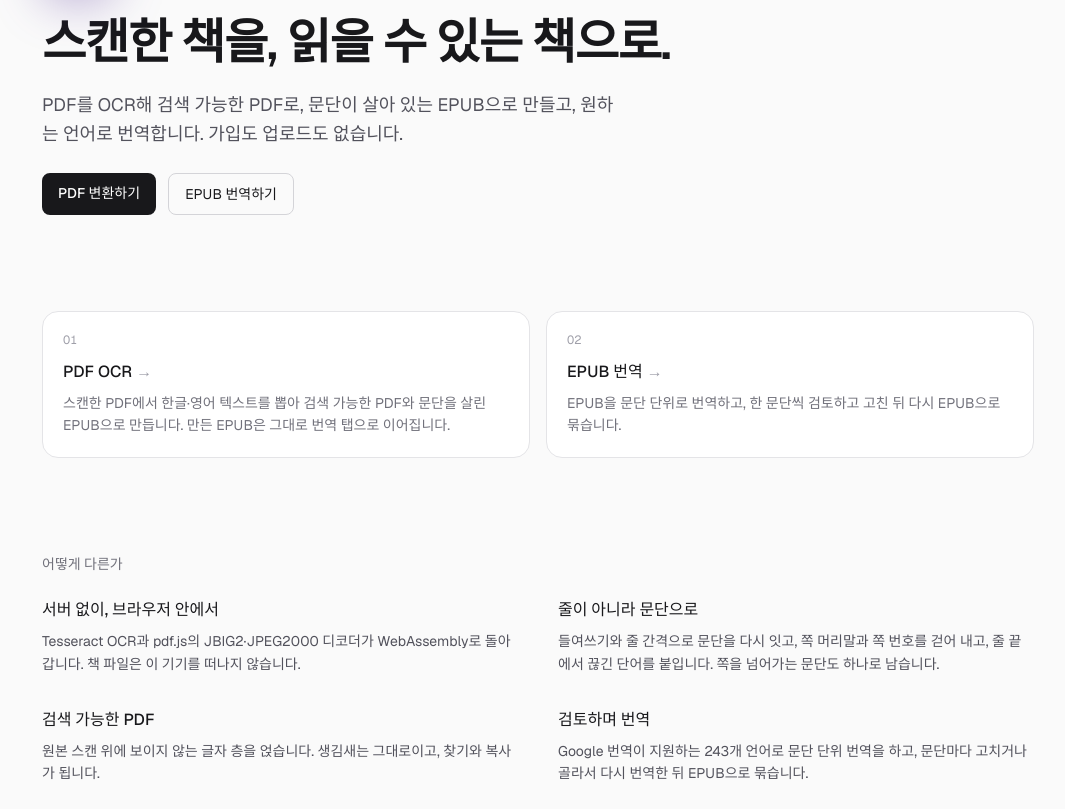
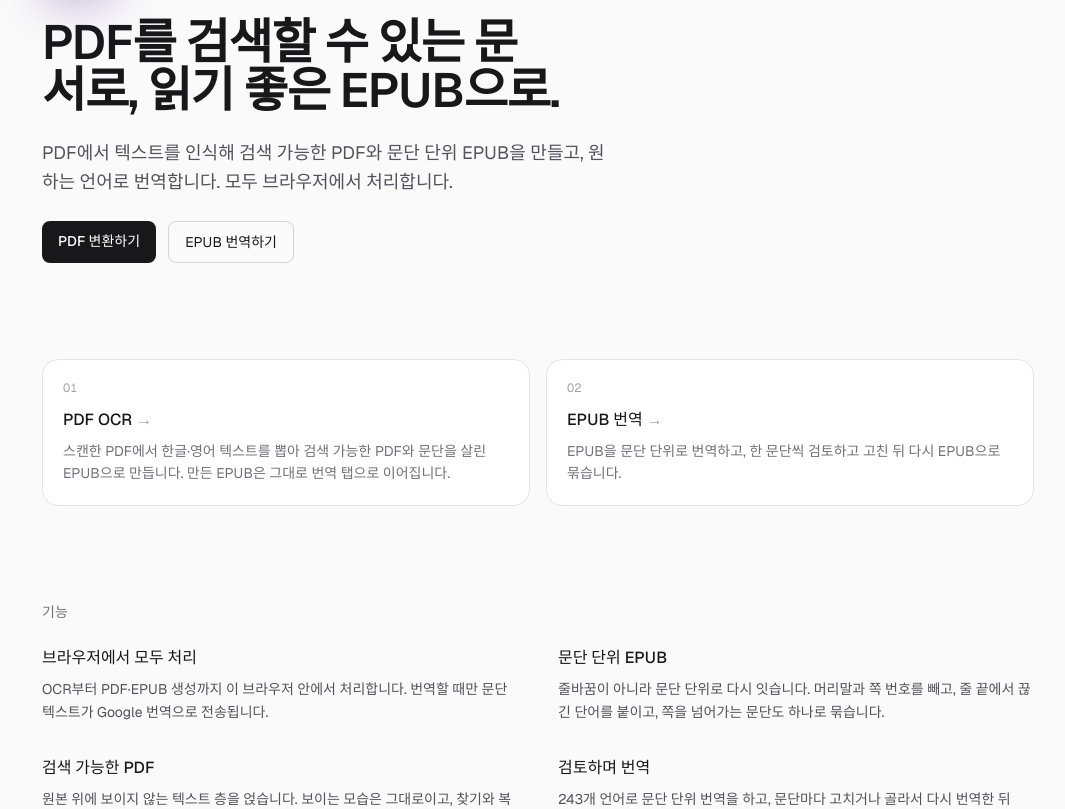
Before and after one commit to sophonz-labs/pdf-ocr-translator, a Next.js app: page / in a window 1280 px wide. Shown: the part 280-1089 px from the top of the page, without its empty margins (102-1167 px from the left). Built offline with nearby package versions, Linux system fonts and the light colour scheme.

Commit message:
Landing and footer copy: describe features, browser-only processing

```diff
--- a/src/app/page.tsx
+++ b/src/app/page.tsx
@@ -4,20 +4,20 @@ import { SiteHeader, TOOLS } from "@/components/site";
 
 const FEATURES = [
   {
-    title: "서버 없이, 브라우저 안에서",
-    body: "Tesseract OCR과 pdf.js의 JBIG2·JPEG2000 디코더가 WebAssembly로 돌아갑니다. 책 파일은 이 기기를 떠나지 않습니다.",
+    title: "브라우저에서 모두 처리",
+    body: "OCR부터 PDF·EPUB 생성까지 이 브라우저 안에서 처리합니다. 번역할 때만 문단 텍스트가 Google 번역으로 전송됩니다.",
   },
   {
-    title: "줄이 아니라 문단으로",
-    body: "들여쓰기와 줄 간격으로 문단을 다시 잇고, 쪽 머리말과 쪽 번호를 걷어 내고, 줄 끝에서 끊긴 단어를 붙입니다. 쪽을 넘어가는 문단도 하나로 남습니다.",
+    title: "문단 단위 EPUB",
+    body: "줄바꿈이 아니라 문단 단위로 다시 잇습니다. 머리말과 쪽 번호를 빼고, 줄 끝에서 끊긴 단어를 붙이고, 쪽을 넘어가는 문단도 하나로 묶습니다.",
   },
   {
     title: "검색 가능한 PDF",
-    body: "원본 스캔 위에 보이지 않는 글자 층을 얹습니다. 생김새는 그대로이고, 찾기와 복사가 됩니다.",
+    body: "원본 위에 보이지 않는 텍스트 층을 얹습니다. 보이는 모습은 그대로이고, 찾기와 복사를 할 수 있습니다.",
   },
   {
     title: "검토하며 번역",
-    body: "Google 번역이 지원하는 243개 언어로 문단 단위 번역을 하고, 문단마다 고치거나 골라서 다시 번역한 뒤 EPUB으로 묶습니다.",
+    body: "243개 언어로 문단 단위 번역을 하고, 문단마다 고치거나 골라서 다시 번역한 뒤 EPUB으로 묶습니다.",
   },
 ];
 
@@ -34,9 +34,9 @@ export default function Landing() {
 
       <section className="mt-20 flex flex-col items-start gap-6 sm:mt-28">
         <AppIcon size={72} className="drop-shadow-[0_8px_24px_rgba(72,33,145,0.35)]" />
-        <h1 className="max-w-2xl text-4xl font-semibold tracking-tight text-balance sm:text-5xl">스캔한 책을, 읽을 수 있는 책으로.</h1>
+        <h1 className="max-w-2xl text-4xl font-semibold tracking-tight text-balance sm:text-5xl">PDF를 검색할 수 있는 문서로, 읽기 좋은 EPUB으로.</h1>
         <p className="max-w-xl text-lg leading-relaxed text-zinc-600 dark:text-zinc-400">
-          PDF를 OCR해 검색 가능한 PDF로, 문단이 살아 있는 EPUB으로 만들고, 원하는 언어로 번역합니다. 가입도 업로드도 없습니다.
+          PDF에서 텍스트를 인식해 검색 가능한 PDF와 문단 단위 EPUB을 만들고, 원하는 언어로 번역합니다. 모두 브라우저에서 처리합니다.
         </p>
         <div className="flex flex-wrap gap-3">
           <Link
@@ -71,7 +71,7 @@ export default function Landing() {
       </section>
 
       <section className="mt-24">
-        <h2 className="text-sm font-medium text-zinc-500">어떻게 다른가</h2>
+        <h2 className="text-sm font-medium text-zinc-500">기능</h2>
         <div className="mt-6 grid gap-x-10 gap-y-8 sm:grid-cols-2">
           {FEATURES.map((f) => (
             <div key={f.title}>
--- a/src/components/site-footer.tsx
+++ b/src/components/site-footer.tsx
@@ -37,7 +37,7 @@ export function SiteFooter() {
         <div className="flex flex-col gap-4">
           <SophonzLabs height={15} className="self-start text-zinc-900 dark:text-zinc-100" />
           <p className="max-w-xs leading-6 text-zinc-500">
-            스캔한 책을 읽을 수 있는 책으로. 모든 처리는 브라우저 안에서 일어나고, 파일은 서버로 올라가지 않습니다.
+            PDF OCR, 검색 가능한 PDF, EPUB 변환과 번역. 모두 브라우저에서 처리합니다.
           </p>
         </div>
         <nav className="grid grid-cols-2 gap-x-6 gap-y-10 sm:grid-cols-3">
```
